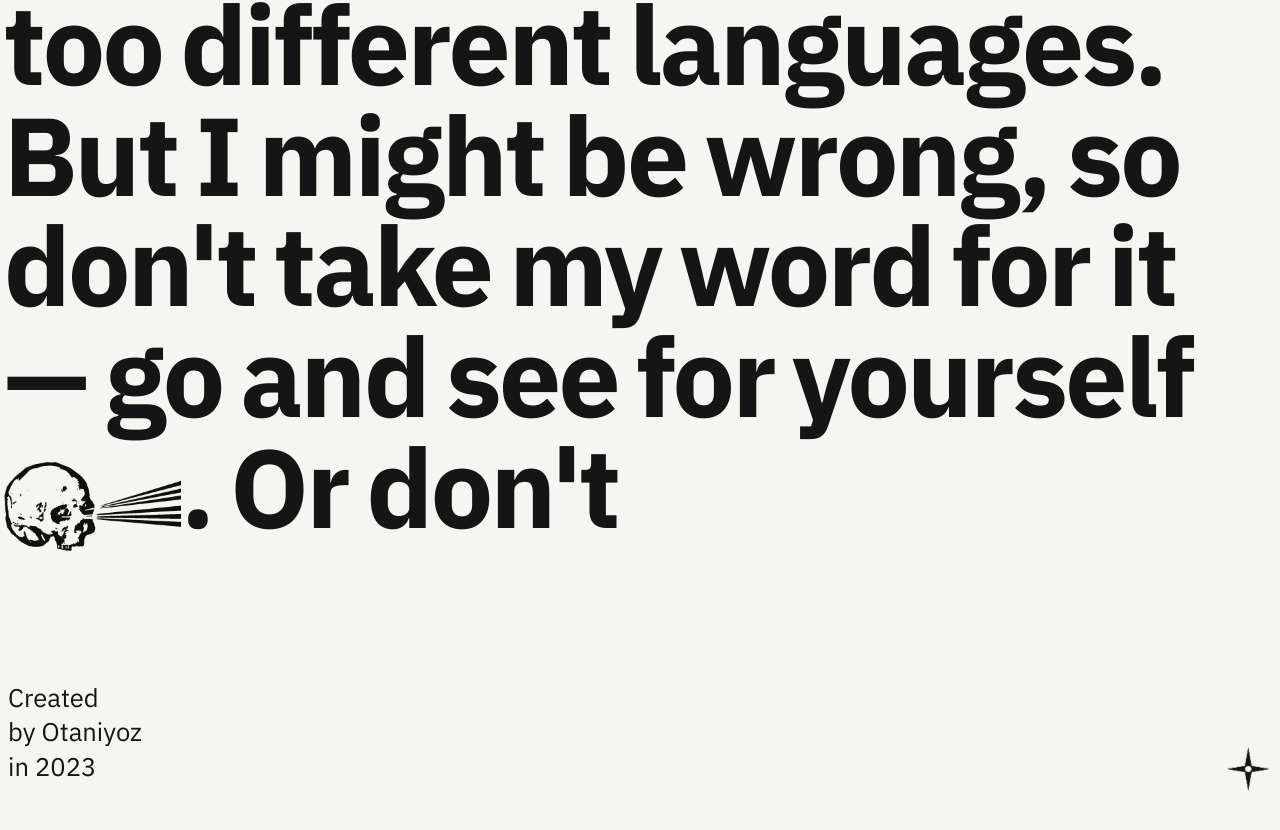
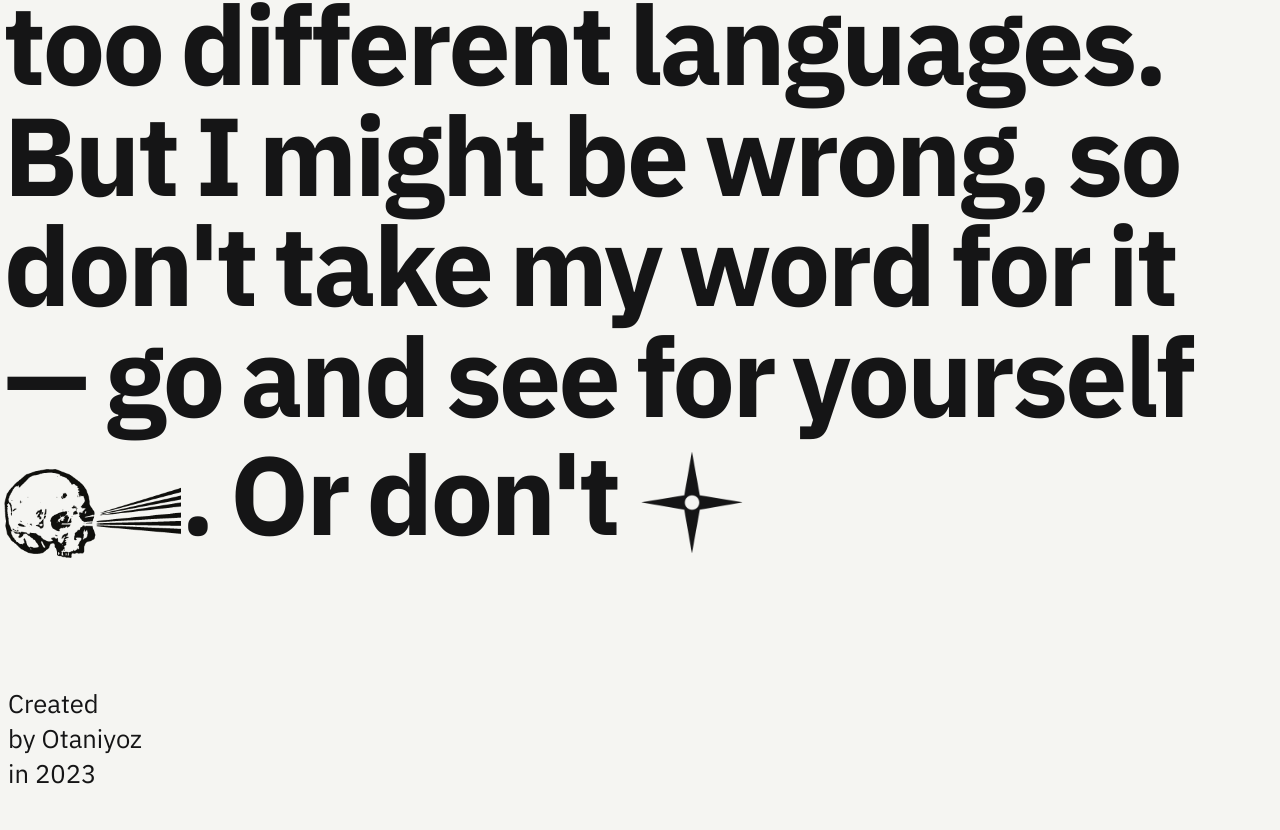
Before and after one commit to otaniyoz/web, a SvelteKit app: page / in a window 1280 px wide. Shown: the part 788-1618 px from the top of the page. Built offline with nearby package versions, Linux system fonts and the light colour scheme.

Commit message:
updated footer

```diff
--- a/src/routes/+layout.svelte
+++ b/src/routes/+layout.svelte
@@ -8,7 +8,7 @@
 
 <header>
   <div id="backdrop" />
-  <nav>
+  <nav class="small-padding">
     <ul>
       <li>
         <a
@@ -37,9 +37,6 @@
 </main>
 <footer>
   <p>{typographString("Created by Otaniyoz in 2023")}</p>
-  <div class="footer-image">
-    <img id="suriken" src="{base}/favicon.png" alt="Suriken" class="rotating" />
-  </div>
 </footer>
 
 <style>
@@ -71,7 +68,6 @@
   footer {
     display: grid;
     margin-top: var(--gap-xxlarge);
-    grid-template-rows: repeat(1, 1fr);
     grid-template-columns: repeat(8, 1fr);
     padding: var(--gap-xlarge) var(--gap-small);
   }
@@ -88,10 +84,6 @@
     line-height: var(--line-height-small);
   }
 
-  nav {
-    padding: var(--gap-small);
-  }
-
   ul {
     padding: 0;
     display: grid;
@@ -99,32 +91,6 @@
     list-style: none;
     padding-inline: 0;
     grid-template-columns: repeat(8, 1fr);
-  }
-
-  #suriken {
-    max-width: 48px;
-    max-height: 48px;
-    aspect-ratio: 1 / 1;
-  }
-
-  .footer-image {
-    margin-top: auto;
-    overflow: hidden;
-    text-align: right;
-    grid-column: -2 / -1;
-  }
-
-  @keyframes continuous-rotation {
-    from {
-      transform: rotate(0deg);
-    }
-    to {
-      transform: rotate(360deg);
-    }
-  }
-
-  .rotating {
-    animation: continuous-rotation 5s linear infinite;
   }
 
   .second {
@@ -136,10 +102,7 @@
   }
 
   @media screen and (max-width: 1200px) {
-    ul {
-      grid-template-columns: repeat(6, 1fr);
-    }
-
+    ul,
     footer {
       grid-template-columns: repeat(6, 1fr);
     }
--- a/src/routes/+page.svelte
+++ b/src/routes/+page.svelte
@@ -9,19 +9,60 @@
 </svelte:head>
 
 <Heading level={1}>
-  Hallo, cyber-stranger. This is a web-home for <img alt="Illustration of a man" src="home-banner.jpg" /> Otaniyoz. A place for <Link href="{base}/projects" classes="large-text" outside={false}>various projects</Link> and <Link href="{base}/notes" classes="large-text" outside={false}>sporadic notes</Link>. All on, perhaps, too far spread topics and in too different languages. But I might be wrong, so don't take my word for it — go and see for yourself <img alt="Skull with beaming eye-sockets" src="skull.png" id="skull" />. Or don't
+  Hallo, cyber-stranger. This is a web-home for <img
+    alt="Illustration of a man"
+    src="home-banner.jpg"
+  />
+  Otaniyoz. A place for <Link
+    href="{base}/projects"
+    classes="large-text"
+    outside={false}>various projects</Link
+  > and <Link href="{base}/notes" classes="large-text" outside={false}
+    >sporadic notes</Link
+  >. All on, perhaps, too far spread topics and in too different languages. But
+  I might be wrong, so don't take my word for it — go and see for yourself
+  <img alt="Skull with beaming eye-sockets" src="skull.png" id="skull" />. Or
+  don't
+  <div id="suriken-container">
+    <img id="suriken" src="{base}/favicon.png" alt="Rotating suriken" class="rotating" />
+  </div>
 </Heading>
 
 <style>
-  #skull {
-    height: calc(0.8*var(--line-height-regular));
-    vertical-align: sub;
-  }
-
   img {
     display: inline-block;
     vertical-align: text-bottom;
     height: var(--line-height-regular);
     width: auto;
   }
+
+  #skull {
+    height: calc(0.8 * var(--line-height-regular));
+    vertical-align: sub;
+  }
+
+  #suriken {
+    max-width: var(--line-height-regular);
+    max-height: var(--line-height-regular);
+    aspect-ratio: 1 / 1;
+  }
+
+  #suriken-container {
+    overflow: hidden;
+    display: inline-block;
+    vertical-align: bottom;
+  }
+
+  @keyframes continuous-rotation {
+    from {
+      transform: rotate(0deg);
+    }
+    to {
+      transform: rotate(360deg);
+    }
+  }
+
+  .rotating {
+    animation: continuous-rotation 5s linear infinite;
+  }
 </style>
--- a/src/styles/app.css
+++ b/src/styles/app.css
@@ -2,6 +2,10 @@
 
 .no-bottom-padding {
   padding-bottom: 0;
+}
+
+.small-padding {
+  padding: var(--gap-small);
 }
 
 .small-bottom-padding {
```
